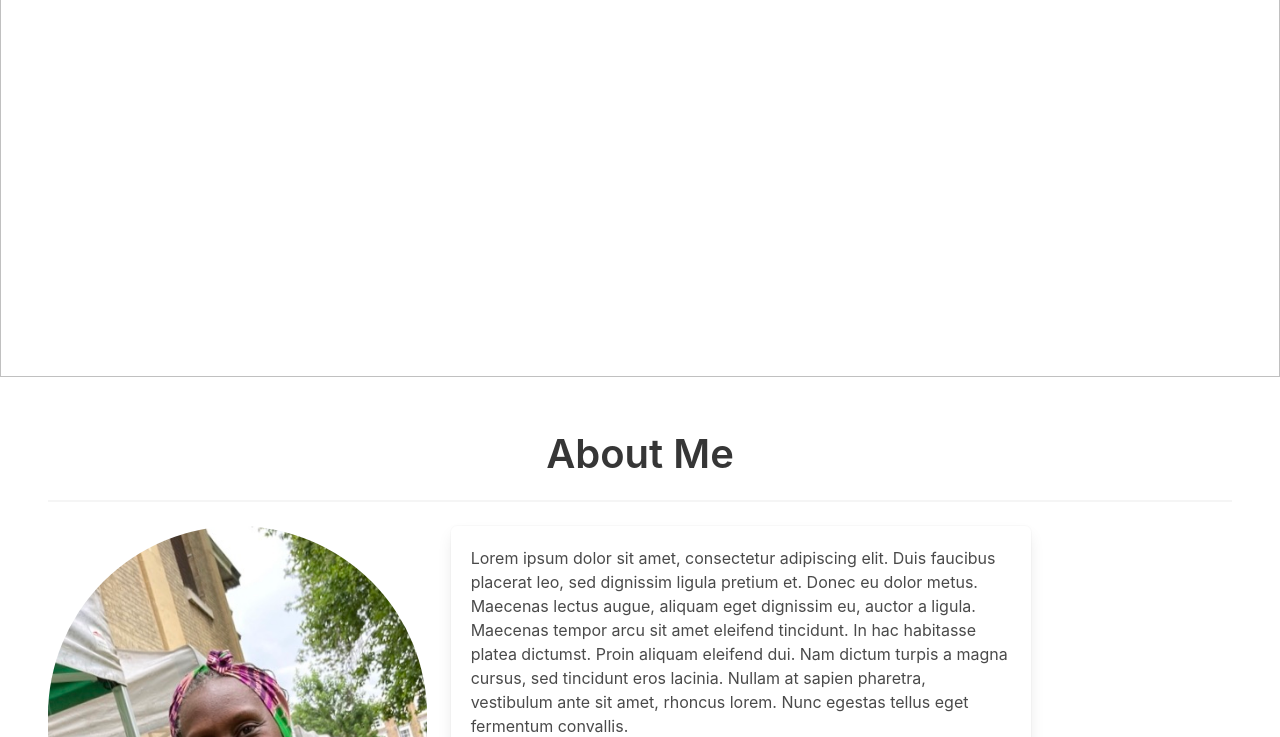
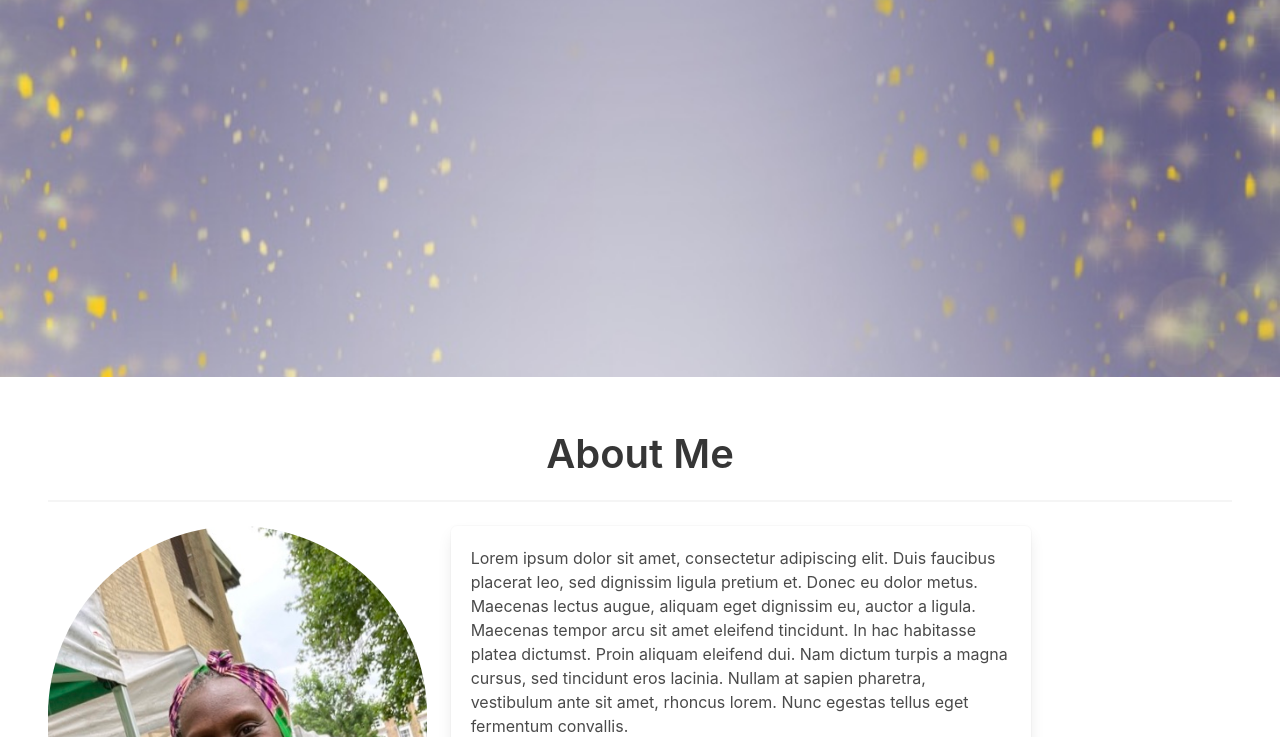
Before and after one commit to AbriCS/Abri-CS, a plain HTML site: page index.html in a window 1280 px wide. Shown: the part 403-1140 px from the top of the page. Drawn offline with nearby package versions, Linux system fonts and the light colour scheme.

Commit message:
update Hero background image

```diff
--- a/index.html
+++ b/index.html
@@ -10,6 +10,7 @@
     <title>Jean's Portfolio</title>
 </head>
 <body>
+
     <nav class="navbar" role="navigation" aria-label="main navigation">
         <div class="navbar-brand">
           <img class="logo" src="./assets/images/Background (1).png" alt="logo" >
@@ -40,7 +41,7 @@
       </nav>
 
       <section class="headImg">
-         <img id="heroIMg"src="./">
+         <img id="heroIMg" src="./assets/images/Background (2).jpeg">
          <h1 id="name"class="title is-1">Jean Mcleod</h1>
          <h2 id="jobTitle"class="title is-2"> Fullstack Web Developer</h2>
      </section>
```
Also changed, not shown: assets/images/Background (2).jpeg (added).
